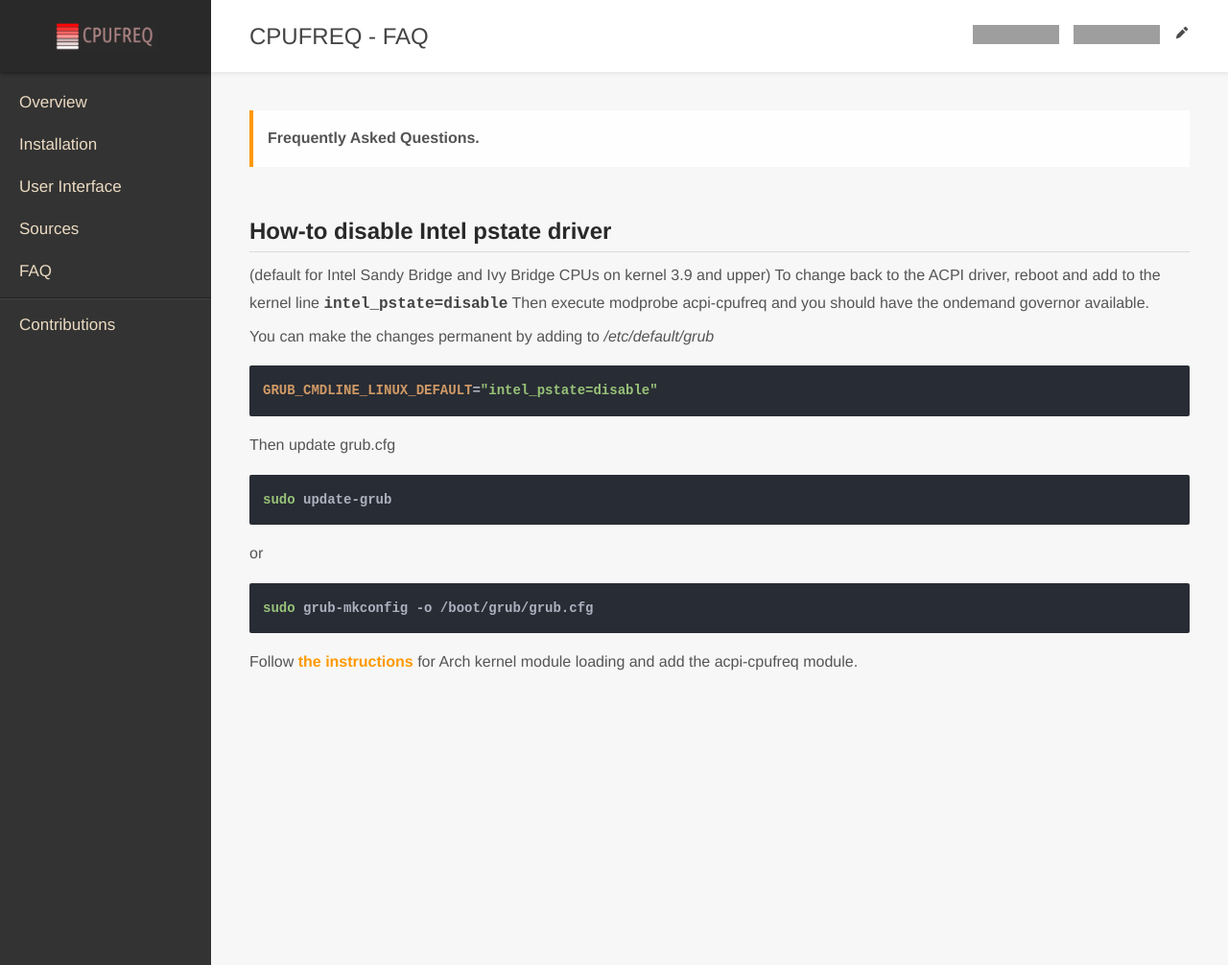
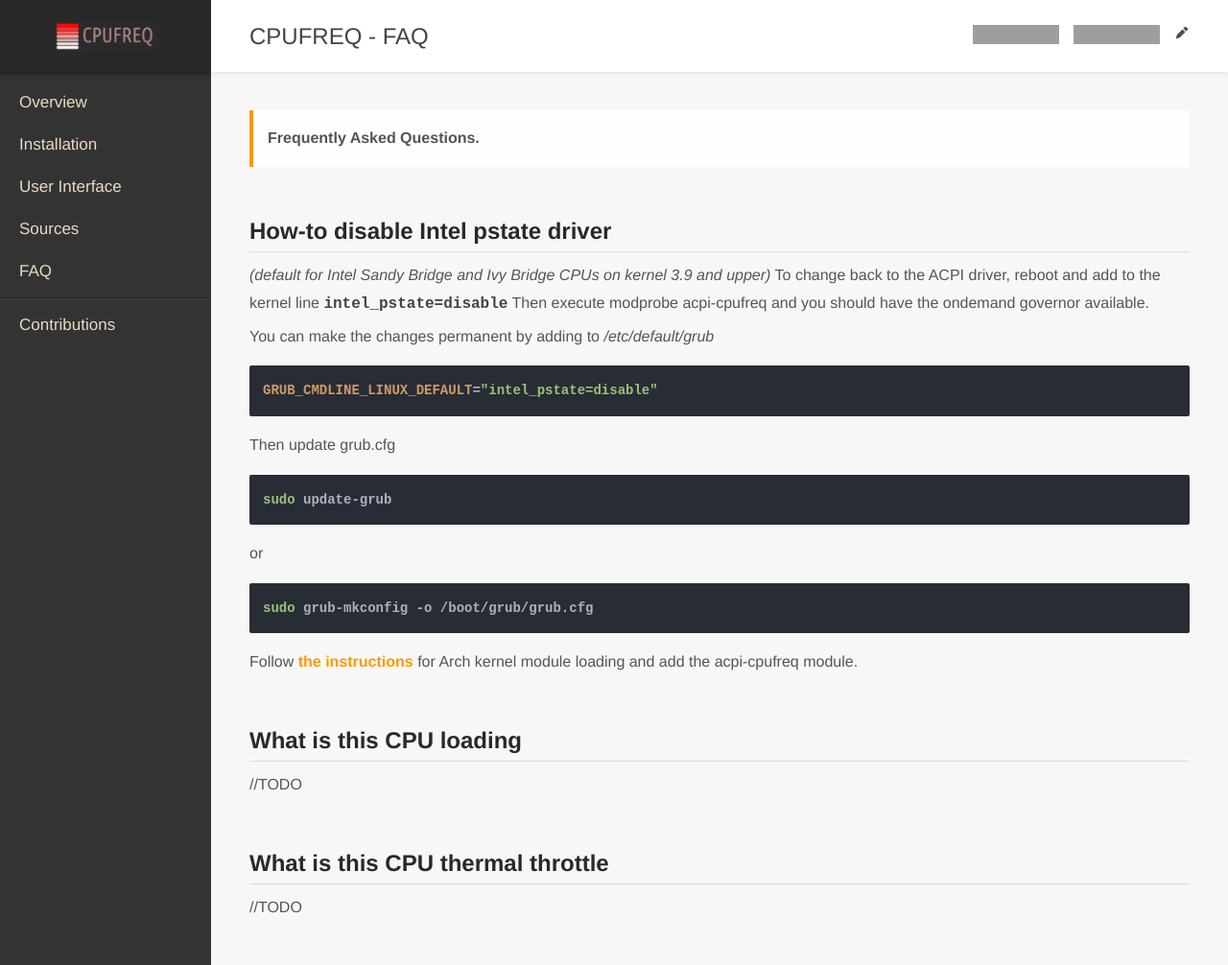
Before and after one commit to konkor/cpufreq, a Jekyll site: the page built from docs/faq.md, in a window 1280 px wide and 1006 px high. Shown: the whole window at 96% size. Built offline with Jekyll 4.4.1, drawn with Linux system fonts in a browser that asks for light colours; grey boxes are pictures that could not be loaded.

Commit message:
Add assets, contributions Update content

````diff
--- a/docs/_includes/sidebar.html
+++ b/docs/_includes/sidebar.html
@@ -31,7 +31,7 @@
     <li><a href="{{ "/sources" | relative_url }}" {% if active[1] == 'architecture' %}class="active"{% endif %}>Sources</a></li>
     <li><a href="{{ "/faq" | relative_url }}" {% if active[1] == 'architecture' %}class="active"{% endif %}>FAQ</a></li>
     <div class="splitter"></div>
-    <li><a href="{{ "/Contributions" | relative_url }}" {% if active[1] == 'development' %}class="active"{% endif %}>Contributions</a></li>
+    <li><a href="{{ "/contributions" | relative_url }}" {% if active[1] == 'development' %}class="active"{% endif %}>Contributions</a></li>
   </ul>
 
 </div>
--- a/docs/faq.md
+++ b/docs/faq.md
@@ -5,7 +5,8 @@ description: Frequently Asked Questions.
 ---
 
 ## How-to disable  Intel pstate driver
-(default for Intel Sandy Bridge and Ivy Bridge CPUs on kernel 3.9 and upper)
+
+_(default for Intel Sandy Bridge and Ivy Bridge CPUs on kernel 3.9 and upper)_
 To change back to the ACPI driver, reboot and add to the kernel line `intel_pstate=disable`
 Then execute modprobe acpi-cpufreq and you should have the ondemand governor available.
 
@@ -22,3 +23,9 @@ or
 sudo grub-mkconfig -o /boot/grub/grub.cfg
 ```
 Follow [the instructions](https://wiki.archlinux.org/index.php/CPU_frequency_scaling) for Arch kernel module loading and add the acpi-cpufreq module.
+
+## What is this CPU loading
+//TODO
+
+## What is this CPU thermal throttle
+//TODO
````
Also changed, not shown: docs/contribution.md (added, +9 -0 lines), docs/frontend.md (+30 -12 lines), docs/assets/images/governors.png (added), docs/assets/images/preferences.png (added), docs/assets/images/profiles.png (added), docs/assets/images/userspace.png (added).
